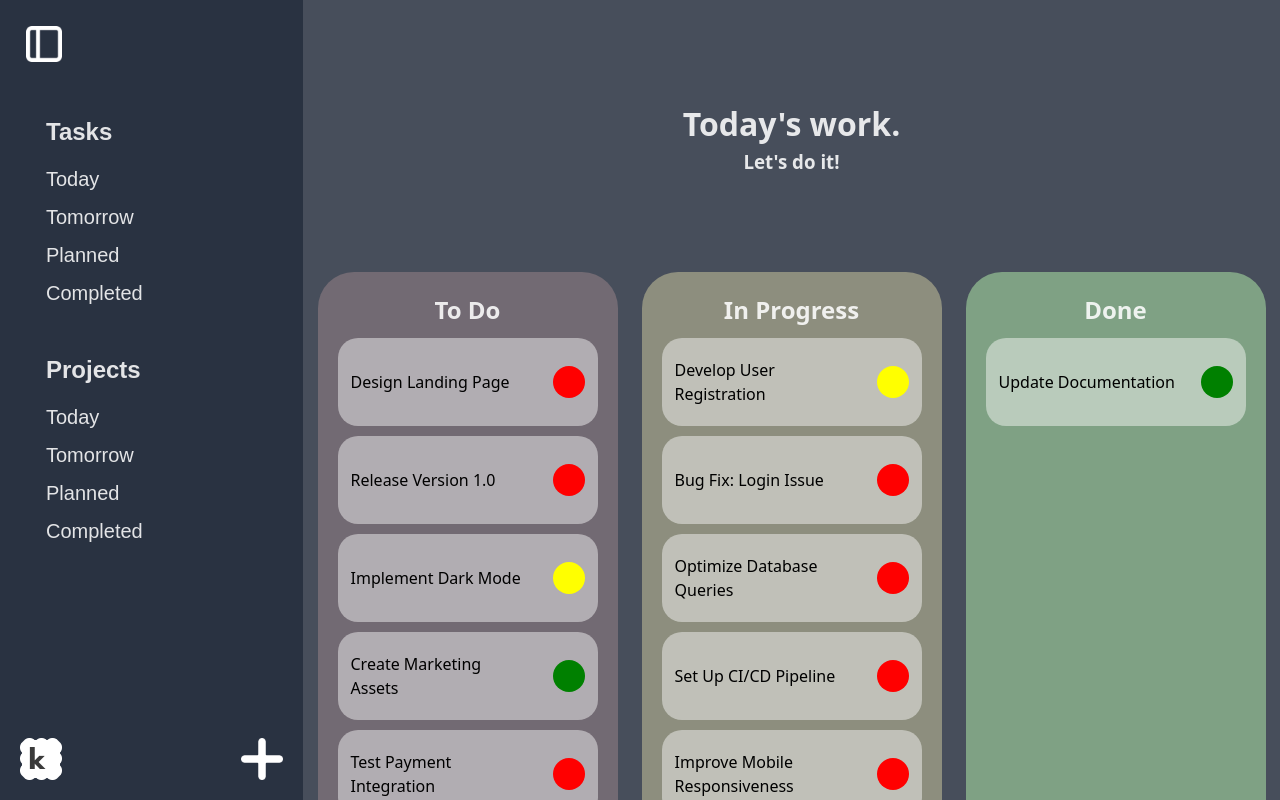
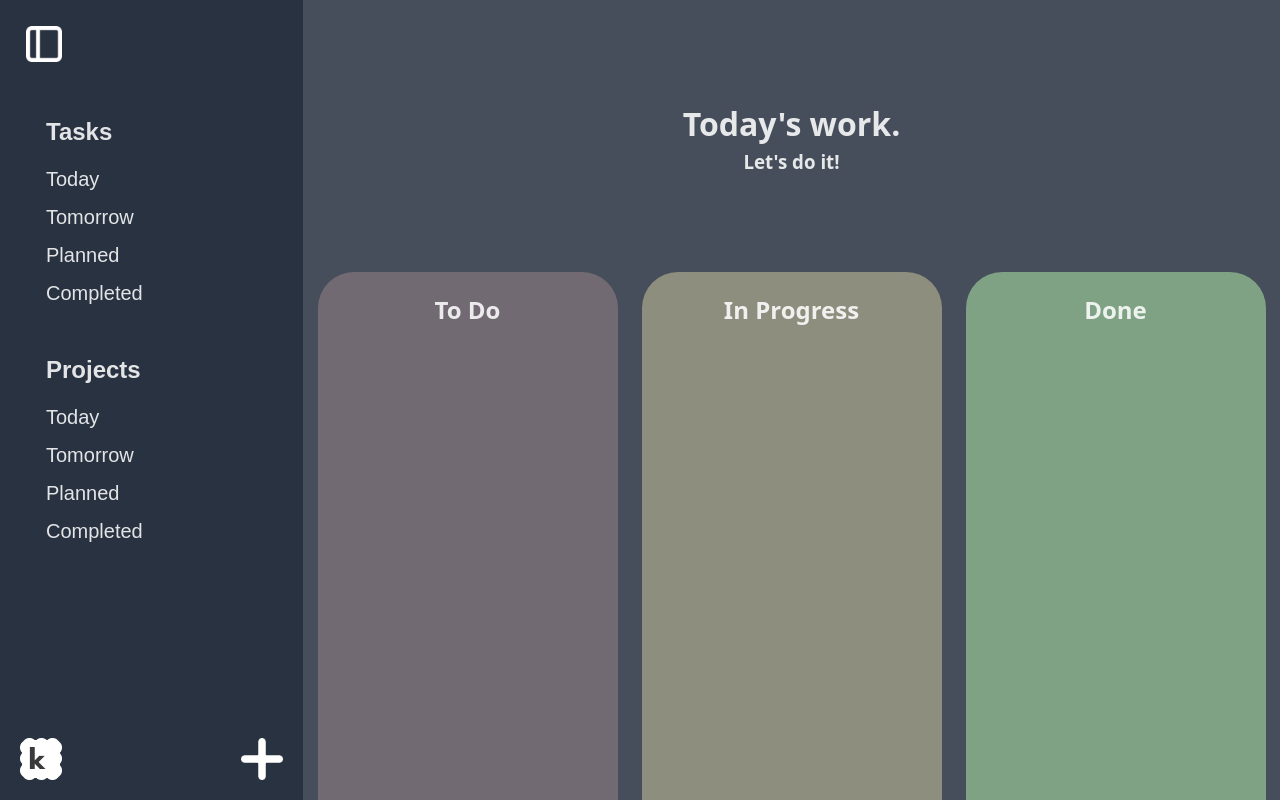
Before and after one commit to naimyasirozcan/kanban-react, a React (Vite) app: page / in a window 1280 px wide. Built offline with nearby package versions, Linux system fonts and the light colour scheme; a web font is replaced by a local one.

Commit message:
filtering todays tasks has done

```diff
--- a/src/assets/data/kanbanData.json
+++ b/src/assets/data/kanbanData.json
@@ -57,7 +57,7 @@
     "status": "In Progress",
     "priority": "High",
     "createdDate": "2025-10-21",
-    "dueDate": "2025-11-08"
+    "dueDate": "2025-11-03"
   },
   {
     "id": "7",
@@ -77,7 +77,7 @@
     "status": "In Progress",
     "priority": "High",
     "createdDate": "2025-10-23",
-    "dueDate": "2025-11-10"
+    "dueDate": "2025-11-03"
   },
   {
     "id": "9",
--- a/src/components/KanbanBoard.jsx
+++ b/src/components/KanbanBoard.jsx
@@ -18,15 +18,12 @@ function KanbanBoard({taskData,setTaskData}) {
     const columns = [{title:'To Do', color: '#d4abab4e'},{title:'In Progress', color: '#fff7b761'},{title:'Done', color: '#afe8a88b'}
     ]
 
-    const todaysTasks = taskData.filter((eachTask) => {
-        return eachTask.dueDate
-    })
 
     return (
         <div style={containerStyle}>
             {columns.map((eachColumns, index)=>{
              return(
-                   <KanbanCol key={index} taskData={taskData} setTaskData={setTaskData} color={eachColumns.color} title={eachColumns.title}  />
+                   <KanbanCol key={index} taskData={taskData} setTaskData={setTaskData} color={eachColumns.color} title={eachColumns.title} />
                 )
             })
 
--- a/src/components/KanbanCol.jsx
+++ b/src/components/KanbanCol.jsx
@@ -1,6 +1,6 @@
 import TaskCard from "./TaskCard"
 
-function KanbanCol({title, color,taskData,setTaskData}) {
+function KanbanCol({ title, color, taskData, setTaskData, todaysTasks }) {
     const kanbanColStyle = {
         width: "300px",
         minHeight: "600px",
@@ -9,23 +9,29 @@ function KanbanCol({title, color,taskData,setTaskData}) {
         borderRadius: "36px",
         display: 'flex',
         flexDirection: 'column',
-        gap: '10px',
-        alignItems: 'center'
+        gap: '16px',
+        alignItems: 'center',
+        paddingBottom: '20px'
     }
 
 
 
     return (
         <div style={kanbanColStyle}>
-            <h2 style={{textAlign:'center',marginTop:'20px'}}>{title}</h2>
+            <h2 style={{ textAlign: 'center', marginTop: '20px' }}>{title}</h2>
             {taskData.
-            filter((eachTask)=>{
-                return (
-                    eachTask.status === title
-                )
-            }).map((eachTask)=>{
-                return <TaskCard key={eachTask.id} title={eachTask.title} priority={eachTask.priority} />
-            })}
+                filter((eachTask) => {
+                    const todaysDate = new Date().toISOString()
+                    const todaysDateFormatted = todaysDate.slice(0, todaysDate.indexOf("T"))
+                    return eachTask.dueDate === todaysDateFormatted
+                }).
+                filter((eachTask) => {
+                    return (
+                        eachTask.status === title
+                    )
+                }).map((eachTask) => {
+                    return <TaskCard key={eachTask.id} title={eachTask.title} priority={eachTask.priority} />
+                })}
         </div>
     )
 }
```
